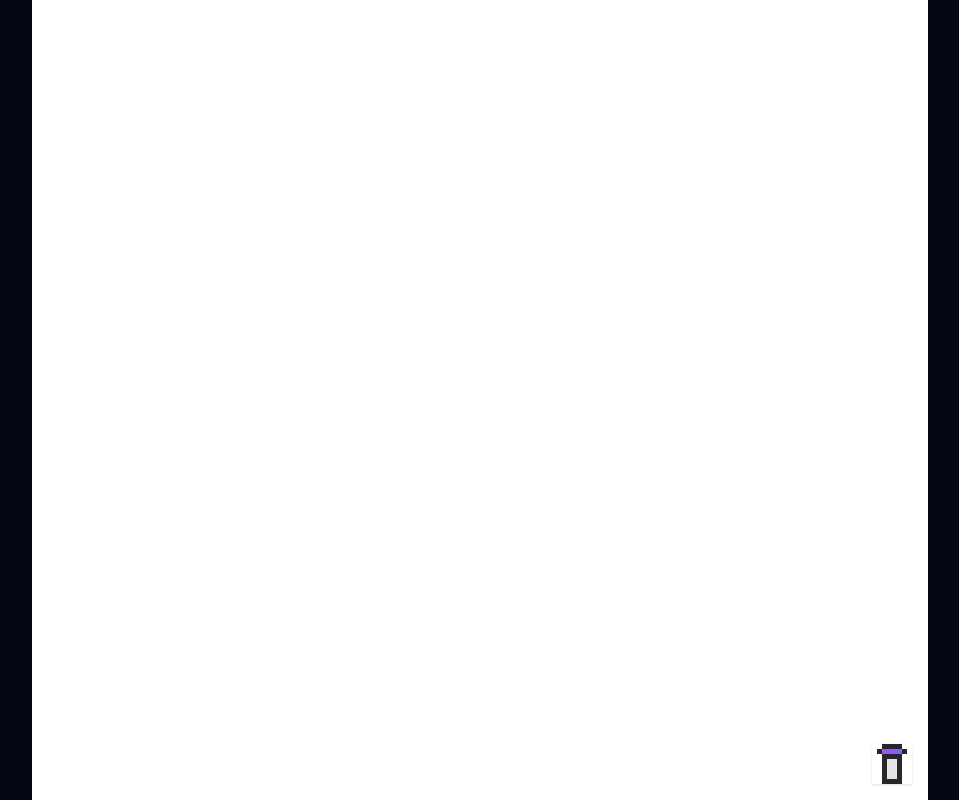
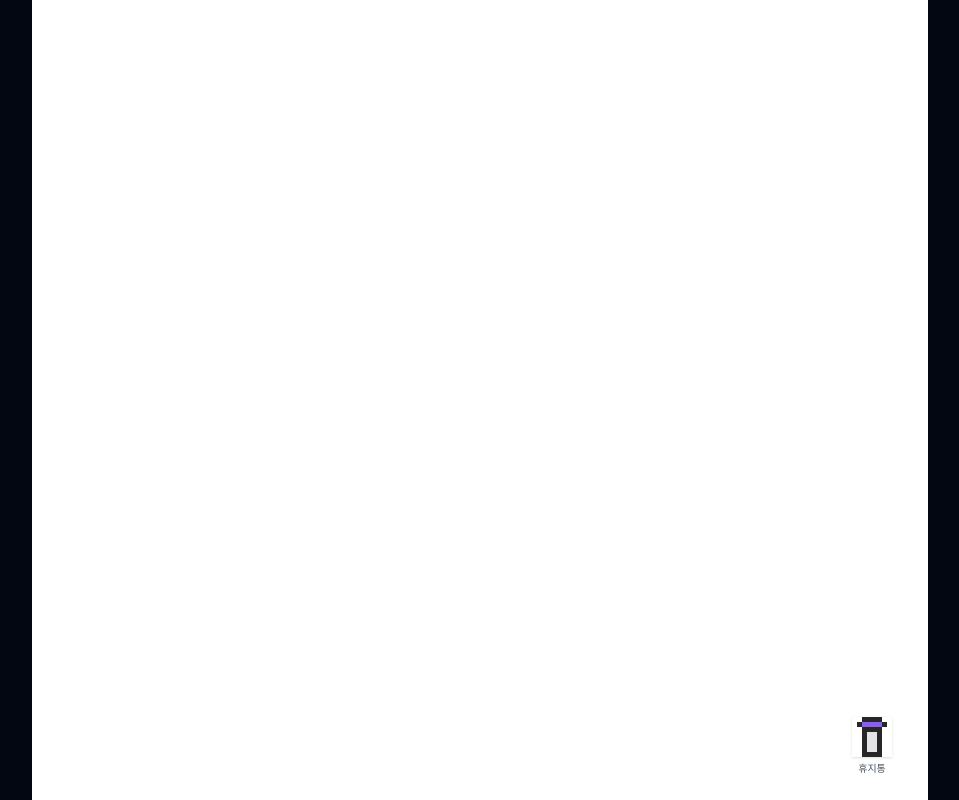
Before and after one commit to amaran-th/interactive-portfolio, a Next.js app: page /pixel-art-maker in a window 1280 px wide. Shown: the whole page, without its empty margins (160-1119 px from the left). Built offline with nearby package versions, Linux system fonts and the light colour scheme.

Commit message:
feat: 휴지통 아이콘 드래그 이동 + 라벨 추가

```diff
--- a/app/(portfolio)/playground/_sections/Works/5_PixelArtMaker/Desktop.tsx
+++ b/app/(portfolio)/playground/_sections/Works/5_PixelArtMaker/Desktop.tsx
@@ -13,7 +13,13 @@ import ContextMenu, { ContextMenuItem } from "./ContextMenu";
 import DesktopIcon from "./DesktopIcon";
 import TrashIcon from "./TrashIcon";
 import { exportAsJPG, exportAsJSON, exportAsPNG, exportAsSVG } from "./exportPixelArt";
-import { getIconPosition, removeIconPositions, setIconPosition } from "./useDesktopLayout";
+import {
+  getIconPosition,
+  getTrashPosition,
+  removeIconPositions,
+  setIconPosition,
+  setTrashPosition,
+} from "./useDesktopLayout";
 
 type Menu = { x: number; y: number; items: ContextMenuItem[] } | null;
 
@@ -31,7 +37,17 @@ export default function Desktop({
   const [pendingDelete, setPendingDelete] = useState<string[] | null>(null);
   const [box, setBox] = useState<{ x0: number; y0: number; x1: number; y1: number } | null>(null);
   const [trashHover, setTrashHover] = useState(false);
+  const [trashPos, setTrashPos] = useState<{ x: number; y: number } | null>(null);
   const containerRef = useRef<HTMLDivElement>(null);
+  const trashRef = useRef<HTMLDivElement>(null);
+  // 휴지통 자체를 드래그하는 동안에는 pointerup이 트래시 위에서 발생해도
+  // handleTrashDrop(아이콘을 놓아 삭제하는 동작)이 아니라 위치 이동으로 처리해야 한다.
+  const trashDraggingRef = useRef(false);
+
+  useEffect(() => {
+    // eslint-disable-next-line react-hooks/set-state-in-effect
+    setTrashPos(getTrashPosition());
+  }, []);
 
   const refresh = useCallback(() => {
     const list = listPixelArt();
@@ -135,8 +151,49 @@ export default function Desktop({
     [selected, positions],
   );
 
+  const startTrashDrag = useCallback(
+    (e: React.PointerEvent) => {
+      if (e.button !== 0) return;
+      e.stopPropagation();
+      trashDraggingRef.current = true;
+
+      const containerRect = containerRef.current?.getBoundingClientRect();
+      const offsetX = containerRect?.left ?? 0;
+      const offsetY = containerRect?.top ?? 0;
+      // 아직 한 번도 옮긴 적이 없으면(trashPos === null) 현재 화면상 위치(기본 우하단)를
+      // 컨테이너 기준 좌표로 환산해 드래그 시작점으로 삼는다 — 그래야 첫 드래그에서
+      // 위치가 갑자기 튀지 않는다.
+      const origin =
+        trashPos ??
+        (() => {
+          const trashRect = trashRef.current?.getBoundingClientRect();
+          return { x: (trashRect?.left ?? 0) - offsetX, y: (trashRect?.top ?? 0) - offsetY };
+        })();
+
+      const startX = e.clientX;
+      const startY = e.clientY;
+
+      const move = (ev: PointerEvent) => {
+        setTrashPos({ x: origin.x + (ev.clientX - startX), y: origin.y + (ev.clientY - startY) });
+      };
+      const up = () => {
+        window.removeEventListener("pointermove", move);
+        window.removeEventListener("pointerup", up);
+        setTrashPos((cur) => {
+          if (cur) setTrashPosition(cur.x, cur.y);
+          return cur;
+        });
+        trashDraggingRef.current = false;
+      };
+      window.addEventListener("pointermove", move);
+      window.addEventListener("pointerup", up);
+    },
+    [trashPos],
+  );
+
   const handleTrashDrop = useCallback(() => {
     setTrashHover(false);
+    if (trashDraggingRef.current) return;
     if (selected.size === 0) return;
     setPendingDelete(Array.from(selected));
   }, [selected]);
@@ -224,13 +281,17 @@ export default function Desktop({
       )}
 
       <div
+        ref={trashRef}
+        onPointerDown={startTrashDrag}
         onPointerEnter={() => setTrashHover(true)}
         onPointerLeave={() => setTrashHover(false)}
         onPointerUp={handleTrashDrop}
-        className="absolute bottom-4 right-4"
-        title="선택한 아이콘을 여기로 드래그해 삭제"
+        className={`absolute flex w-20 flex-col items-center gap-1 p-2 ${trashPos ? "" : "bottom-4 right-4"}`}
+        style={trashPos ? { left: trashPos.x, top: trashPos.y } : undefined}
+        title="선택한 아이콘을 여기로 드래그해 삭제 · 드래그해서 위치 이동 가능"
       >
         <TrashIcon active={trashHover} />
+        <span className="w-full truncate text-center text-[10px] text-gray-600">휴지통</span>
       </div>
 
       {menu && <ContextMenu x={menu.x} y={menu.y} items={menu.items} onClose={() => setMenu(null)} />}
--- a/app/(portfolio)/playground/_sections/Works/5_PixelArtMaker/useDesktopLayout.ts
+++ b/app/(portfolio)/playground/_sections/Works/5_PixelArtMaker/useDesktopLayout.ts
@@ -41,3 +41,21 @@ export function removeIconPositions(ids: string[]): void {
   for (const id of ids) delete layout[id];
   saveLayout(layout);
 }
+
+const TRASH_KEY = "pixel-art-desktop-trash-position";
+
+export function getTrashPosition(): Position | null {
+  if (typeof window === "undefined") return null;
+  try {
+    const raw = localStorage.getItem(TRASH_KEY);
+    return raw ? JSON.parse(raw) : null;
+  } catch {
+    return null;
+  }
+}
+
+export function setTrashPosition(x: number, y: number): void {
+  try {
+    localStorage.setItem(TRASH_KEY, JSON.stringify({ x, y }));
+  } catch {}
+}
```
